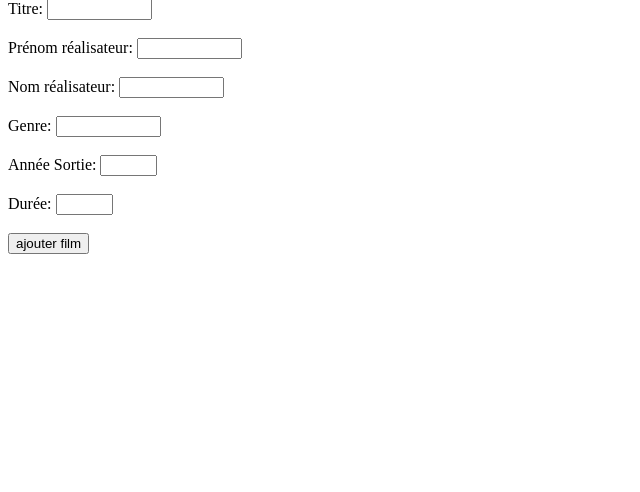
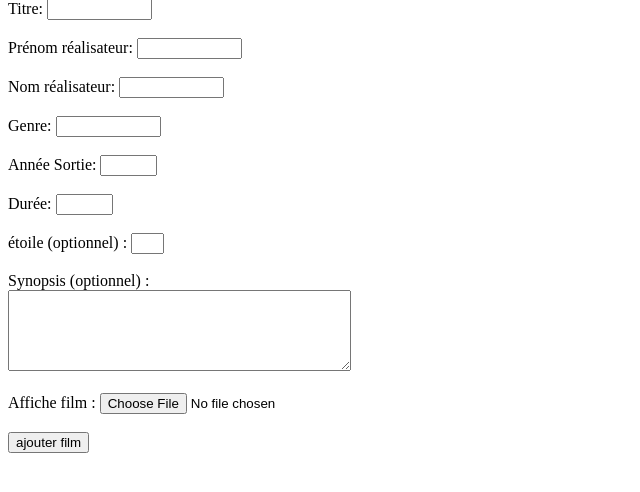
Before and after one commit to AbdouVak/PDO_Cinema, a PHP site: template view/ajouterFilmPage.php in a window 1280 px wide. Shown: the part 154-646 px from the top of the page, without its empty margins (0-640 px from the left). Run offline with PHP 8.4, Linux system fonts and the light colour scheme; the template is opened without the code that fills it, so the values that code supplies are empty.

Commit message:
ajouterFilmPage: ajout champ de text pour étoiles et textarea pour le synopsis

```diff
--- a/view/ajouterFilmPage.php
+++ b/view/ajouterFilmPage.php
@@ -63,6 +63,24 @@
     <br><br>
 
     <!-- +----------------------------------------+  -->
+    <!-- |   Etoile :  [      ]                   |  -->
+    <!-- +----------------------------------------+  -->
+    <label for="etoile">étoile (optionnel) :</label>
+    <input type="etoile" name="etoile" required minlength="1" maxlength="1" size="1">
+    <br><br>
+
+    <!-- +----------------------------------------+  -->
+    <!-- |   Synopsis :  [      ]                 |  -->
+    <!-- +----------------------------------------+  -->
+    <label for="synopsis">Synopsis (optionnel) :</label><br>
+    <textarea name="synopsis" cols="40" rows="5"></textarea>
+    <br><br>
+
+    <label for="file"> Affiche film :</label>
+    <input type="file" name="file" >
+    <br><br>
+
+    <!-- +----------------------------------------+  -->
     <!-- |  [ ajouter film ]                      |  -->
     <!-- +----------------------------------------+  -->
     <input type="submit" value="ajouter film" >
```
